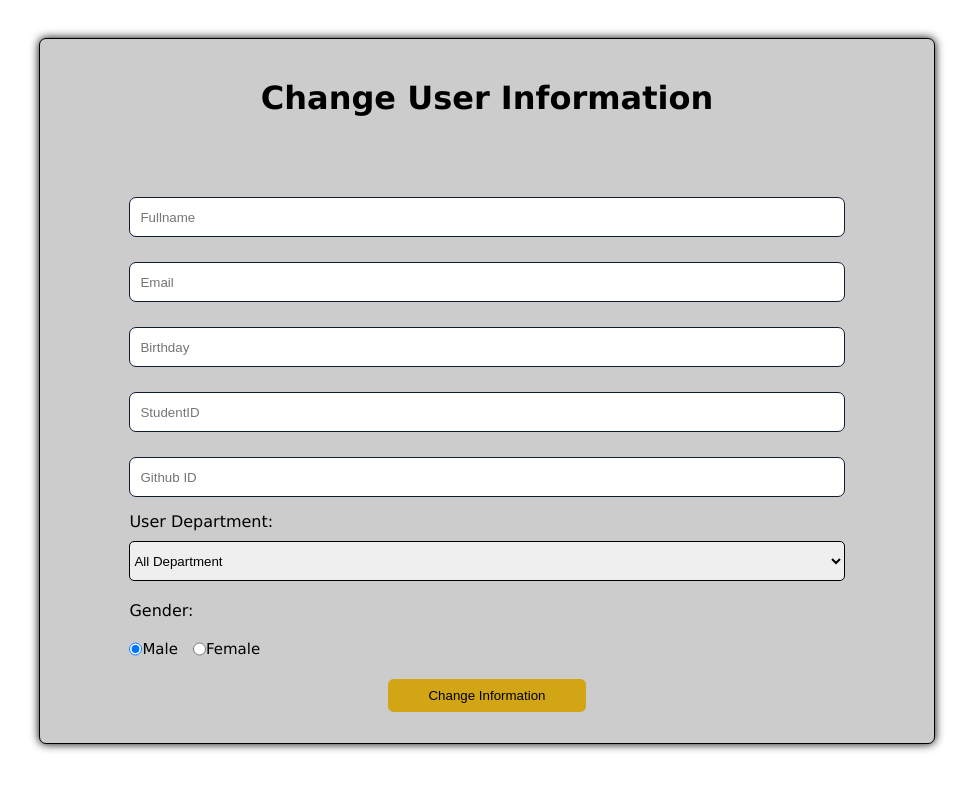
After one commit to trungthach020201/itclubweb, a PHP site: page /ChangeInfor.html in a window 1280 px wide. The commit adds this page. Shown: the whole page, without its empty margins (153-1126 px from the left). Run offline with PHP 8.4, Linux system fonts and the light colour scheme; some libraries are stand-ins or nearby versions.

Commit message:
Change Infor

```diff
--- /dev/null
+++ b/ChangeInfor.html
@@ -0,0 +1,86 @@
+<!DOCTYPE html>
+<html lang="en">
+<head>
+    <meta charset="UTF-8">
+    <meta http-equiv="X-UA-Compatible" content="IE=edge">
+    <meta name="viewport" content="width=device-width, initial-scale=1.0">
+    <title>ChangeInformation</title>
+    <link rel="stylesheet" href="./css/User/changepass.css">
+    <link rel="stylesheet" href="./css/User/index.css">
+    <link rel="stylesheet" href="./css/User/ManageUser.css">
+    <link rel="stylesheet" href="./css/LogIn1.css">
+    <link rel="stylesheet" href="./css/User/user.css">
+    <link rel="stylesheet" href="./css/User/userlog.css">
+    <link rel="stylesheet" href="https://cdnjs.cloudflare.com/ajax/libs/font-awesome/6.1.1/css/all.min.css">
+    <link rel="shortcut icon" href="./image/download.jpg">
+</head>
+<body>
+    <div class="change-password">
+        <form action="ChangeInfor.php?function=changeinfor" class="change-form" method="POST" name="formChangeInfor"
+            id="formChangeInfor">
+            <h1>Change User Information</h1>
+            <div class="form-group">
+                <input class="form-input" type="text" placeholder="Fullname" id="fullname" name="fullname">
+                <p class="error-pass"></p>
+            </div>
+            <div class="form-group">
+                <input class="form-input" type="text" placeholder="Email" id="email" name="email">
+                <p class="error-pass"></p>
+            </div>
+            <div class="form-group">
+                <input class="form-input" type="text" placeholder="Birthday" id="birthday" name="birthday">
+                <p class="error-pass"></p>
+            </div>
+            <div class="form-group">
+                <input class="form-input" type="text" placeholder="StudentID" id="stuID" name="stuID">
+                <p class="error-pass"></p>
+            </div>
+            <div class="form-group">
+                <input class="form-input" type="text" placeholder="Github ID" id="github" name="github">
+                <p class="error-pass"></p>
+            </div>
+
+
+            <label class="dp-head">User Department:</label>
+            <div class="dp-input">
+                <select class="input-dp" name="department" id="department" placeholder="Department">
+                    <option value="1">All Department</option>
+                    <option value="Font-end">Font-end</option>
+                    <option value="Back-end">Back-end</option>
+                    <option value="Design">Design</option>
+                    <option value="Media">Media</option>
+                    <option value="Media">Network</option>
+                </select>
+            </div>
+            <label class="dp-head">Gender:</label>
+            <div class="us-gender">
+                <input class="ratio-btn" type="radio" name="gender" value="male" checked> <span>Male</span>
+                <input class="ratio-btn" type="radio" name="gender" value="female"> <span>Female</span>
+            </div>
+
+            <button type="submit" class="btn-submit" name="btnChangeInfor" id="btnChangeInfor"  style="width:200px; background-color:rgb(209, 165, 20)">Change Information</button>
+        </form>
+    </div>
+
+
+    <script src="./js/validator.js"></script>
+    <script>
+    Validator({
+        form: '#formChangeInfor',
+        formGroupSelector: '.form-group',
+        errorSelector: '.error-pass',
+        rules: [
+            Validator.isRequired('#fullname', 'This feild can not empty'),
+            Validator.isRequired('#email', 'This feild can not empty'),
+            Validator.isRequired('#birthday', 'This feild can not empty'),
+            Validator.isRequired('#stuID', 'This feild can not empty'),
+            Validator.isRequired('#github', 'This feild can not empty'),
+            Validator.isRequired('#department', 'This feild can not empty'),
+        ]
+        // onSubmit: function(data) {
+        //     console.log(data)
+        // }
+    });
+    </script>
+</body>
+</html>
--- a/css/User/changepass.css
+++ b/css/User/changepass.css
@@ -26,8 +26,8 @@ html {
     margin-top: 40px;
     margin-bottom: 60px;
 }
-.change-form input {
-    display: block;
+.form-input {
+    /* display: block; */
     width: 80%;
     height: 40px;
     margin-top: 20px;
@@ -66,3 +66,35 @@ html {
         height: 100%;
     }
 }
+
+/* change information */
+.dp-head {
+    width: 100%;
+    display:flex;
+    padding: 10px 10%;
+}
+.dp-input {
+    width: 100%;
+    display: flex;
+    height: 50px;
+    justify-content: center;
+}
+.input-dp {
+    width: 80%;
+    border: 1px solid #000;
+    border-radius: 5px;
+    height: 40px;
+}
+.us-gender {
+    font-size: 15px;
+    margin-top: 10px;
+    display: flex;
+    padding-left: 10%;
+}
+
+.us-gender span {
+    margin-right: 15px;
+}
+.ratio-btn{
+    font-size: 13px;
+}
```
Also changed, not shown: index.php (+4 -6 lines), 1 other file.
